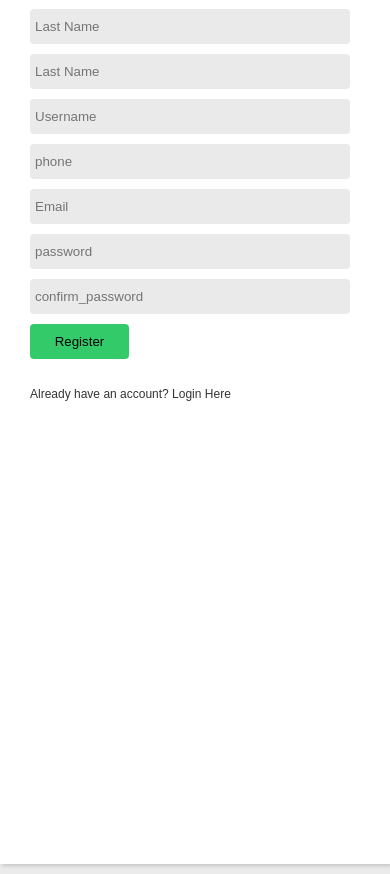
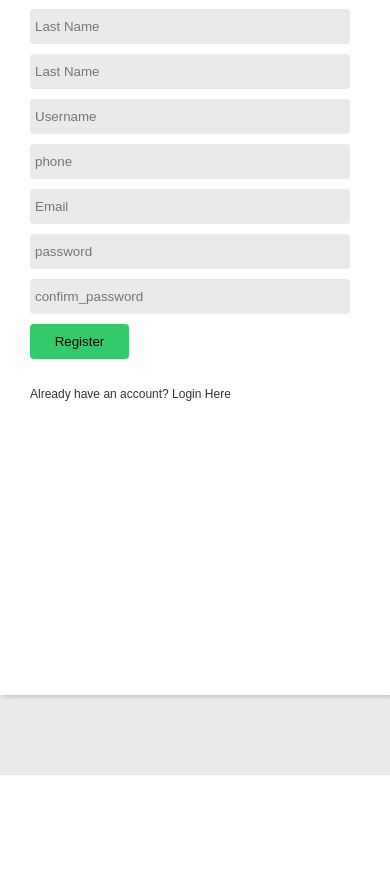
Before and after one commit to Elik09/ServeWatch, a Flask app: page /register in a window 390 px wide. Shown: the part 69-943 px from the top of the page. After the commit the page ends 844 px from the top, so only its background shows below. Run offline with Flask 2, Linux system fonts and the light colour scheme; some web fonts are replaced.

Commit message:
Initial commit

```diff
--- a/static/css/main.css
+++ b/static/css/main.css
@@ -258,10 +258,11 @@ td{
 		border-radius:0px;
 		margin-top:0px;
 		margin-bottom:10px;
+		overflow: hidden;
 	}
 
 	.form{
-		min-height: 100vh;
+		min-height: 80vh;
 		overflow: hidden;
 	}
 
```
